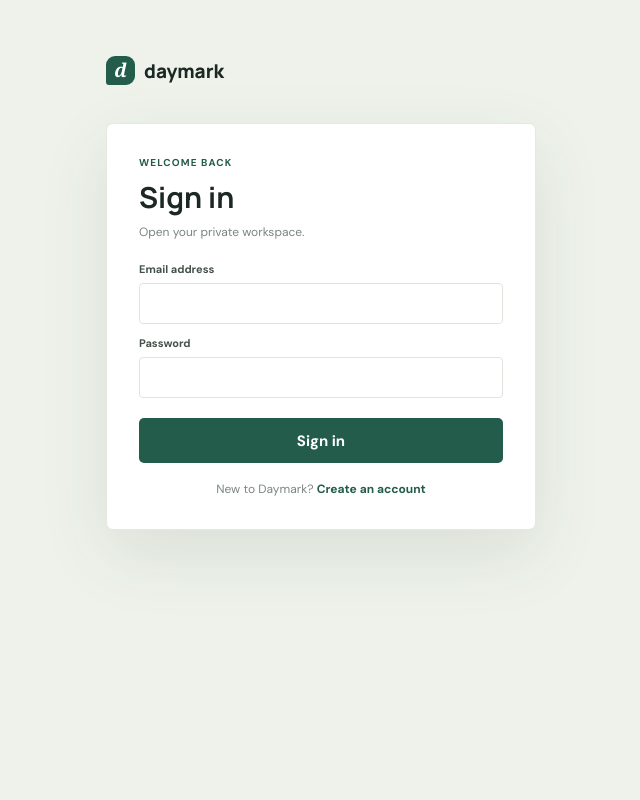
After one commit to asik455/DayMark, a Flask app: page /login in a window 1280 px wide. The commit adds this page. Shown: the whole page, without its empty margins (319-959 px from the left). Run offline with Flask 3, Linux system fonts and the light colour scheme.

Commit message:
Add private accounts and task ownership

```diff
--- a/app.py
+++ b/app.py
@@ -6,9 +6,19 @@ from pathlib import Path
 from uuid import uuid4
 
 from dotenv import load_dotenv
-from flask import Flask, Response, jsonify, render_template, request
+from flask import (
+    Flask,
+    Response,
+    jsonify,
+    redirect,
+    render_template,
+    request,
+    session,
+    url_for,
+)
 from pymongo import MongoClient, ReturnDocument
 from pymongo.errors import PyMongoError
+from werkzeug.security import check_password_hash, generate_password_hash
 
 
 PRIORITIES = {"Low", "Medium", "High"}
@@ -30,13 +40,22 @@ def create_app(test_config=None):
         MONGO_DB_NAME=os.environ.get("MONGO_DB_NAME", "mydb"),
         MAX_CONTENT_LENGTH=1024 * 1024,
         SITE_URL=os.environ.get("SITE_URL", "").rstrip("/"),
+        SECRET_KEY=os.environ.get("SECRET_KEY", os.environ.get("FLASK_SECRET_KEY", "")),
     )
     if test_config:
         app.config.update(test_config)
+    if not app.config["SECRET_KEY"]:
+        app.config["SECRET_KEY"] = os.urandom(32)
+    app.config["SESSION_COOKIE_HTTPONLY"] = True
+    app.config["SESSION_COOKIE_SAMESITE"] = "Lax"
+    app.config["SESSION_COOKIE_SECURE"] = not app.config["TESTING"]
 
     app.extensions["mongo_client"] = None
     app.extensions["tasks_collection"] = None
+    app.extensions["users_collection"] = None
     app.extensions["mongo_initialized"] = False
+    app.extensions["users_initialized"] = False
+    app.extensions["test_users"] = {}
 
     def read_json_tasks(path):
         path = Path(path)
@@ -72,21 +91,60 @@ def create_app(test_config=None):
             app.extensions["tasks_collection"] = collection
         if not app.extensions["mongo_initialized"]:
             collection.create_index("id", unique=True)
-            for task in read_json_tasks(app.config["LEGACY_TASKS_FILE"]):
-                if isinstance(task, dict) and isinstance(task.get("id"), str):
-                    collection.update_one(
-                        {"id": task["id"]},
-                        {"$setOnInsert": task},
-                        upsert=True,
-                    )
             app.extensions["mongo_initialized"] = True
         return collection
 
-    def read_tasks():
+    def get_users_collection():
         if app.config["TASKS_FILE"] is not None:
-            return read_json_tasks(app.config["TASKS_FILE"])
+            return None
+        collection = app.extensions["users_collection"]
+        if collection is None:
+            mongo_uri = app.config["MONGO_URI"]
+            if not mongo_uri:
+                raise DatabaseConfigurationError(
+                    "MongoDB is not configured. Set MONGO_URI in the environment."
+                )
+            mongo_client = MongoClient(
+                mongo_uri,
+                w=1,
+                wtimeoutms=5000,
+                serverSelectionTimeoutMS=15000,
+            )
+            database = mongo_client.get_default_database(
+                default=app.config["MONGO_DB_NAME"]
+            )
+            collection = database["users"]
+            app.extensions["mongo_client"] = mongo_client
+            app.extensions["users_collection"] = collection
+        if not app.extensions["users_initialized"]:
+            collection.create_index("email", unique=True)
+            app.extensions["users_initialized"] = True
+        return collection
+
+    def current_user_id():
+        return session.get("user_id")
+
+    def require_user():
+        user_id = current_user_id()
+        if not user_id:
+            if request.path.startswith("/api/"):
+                return None, (jsonify({"error": "Please sign in."}), 401)
+            return None, redirect(url_for("login"))
+        return user_id, None
+
+    def read_tasks(owner_id=None):
+        if app.config["TASKS_FILE"] is not None:
+            owner_id = owner_id or current_user_id()
+            return [
+                task
+                for task in read_json_tasks(app.config["TASKS_FILE"])
+                if task.get("owner_id") == owner_id
+            ]
         collection = get_tasks_collection()
-        documents = collection.find().sort([("created_at", 1), ("id", 1)])
+        owner_id = owner_id or current_user_id()
+        documents = collection.find({"owner_id": owner_id}).sort(
+            [("created_at", 1), ("id", 1)]
+        )
         return [
             {key: value for key, value in task.items() if key != "_id"}
             for task in documents
@@ -161,9 +219,79 @@ def create_app(test_config=None):
     def landing():
         return render_template("index.html")
 
+    @app.route("/signup", methods=["GET", "POST"])
+    def signup():
+        if current_user_id():
+            return redirect(url_for("dashboard"))
+        error = None
+        if request.method == "POST":
+            email = request.form.get("email", "").strip().casefold()
+            password = request.form.get("password", "")
+            if not email or "@" not in email:
+                error = "Enter a valid email address."
+            elif len(password) < 8:
+                error = "Password must be at least 8 characters."
+            else:
+                user_id = str(uuid4())
+                if app.config["TASKS_FILE"] is not None:
+                    users = app.extensions["test_users"]
+                    if email in users:
+                        error = "An account with this email already exists."
+                    else:
+                        users[email] = {
+                            "id": user_id,
+                            "email": email,
+                            "password_hash": generate_password_hash(password),
+                        }
+                else:
+                    users = get_users_collection()
+                    if users.find_one({"email": email}):
+                        error = "An account with this email already exists."
+                    else:
+                        users.insert_one({
+                            "id": user_id,
+                            "email": email,
+                            "password_hash": generate_password_hash(password),
+                        })
+                if not error:
+                    session["user_id"] = user_id
+                    session["email"] = email
+                    session.permanent = True
+                    return redirect(url_for("dashboard"))
+        return render_template("auth.html", mode="signup", error=error)
+
+    @app.route("/login", methods=["GET", "POST"])
+    def login():
+        if current_user_id():
+            return redirect(url_for("dashboard"))
+        error = None
+        if request.method == "POST":
+            email = request.form.get("email", "").strip().casefold()
+            password = request.form.get("password", "")
+            if app.config["TASKS_FILE"] is not None:
+                user = app.extensions["test_users"].get(email)
+            else:
+                user = get_users_collection().find_one({"email": email})
+            if not user or not check_password_hash(user["password_hash"], password):
+                error = "Email or password is incorrect."
+            else:
+                session["user_id"] = user["id"]
+                session["email"] = user["email"]
+                session.permanent = True
+                return redirect(url_for("dashboard"))
+        return render_template("auth.html", mode="login", error=error)
+
+    @app.post("/logout")
+    def logout():
+        session.clear()
+        return redirect(url_for("landing"))
+
     @app.get("/dashboard")
     def dashboard():
-        return render_template("dashboard.html")
+        user_id, auth_response = require_user()
+        if auth_response:
+            return auth_response
+        return render_template("dashboard.html", email=session.get("email", ""))
 
     @app.get("/robots.txt")
     def robots():
@@ -182,7 +310,10 @@ def create_app(test_config=None):
 
     @app.get("/api/tasks")
     def list_tasks():
-        tasks = read_tasks()
+        user_id, auth_response = require_user()
+        if auth_response:
+            return auth_response
+        tasks = read_tasks(user_id)
         search = request.args.get("q", "").strip().casefold()
         status = request.args.get("status", "").strip()
         priority = request.args.get("priority", "").strip()
@@ -201,7 +332,10 @@ def create_app(test_config=None):
 
     @app.get("/api/stats")
     def task_stats():
-        tasks = read_tasks()
+        user_id, auth_response = require_user()
+        if auth_response:
+            return auth_response
+        tasks = read_tasks(user_id)
         return jsonify(
             {
                 "total": len(tasks),
@@ -215,6 +349,9 @@ def create_app(test_config=None):
 
     @app.post("/api/tasks")
     def create_task():
+        user_id, auth_response = require_user()
+        if auth_response:
+            return auth_response
         data, error = validate_task(request.get_json(silent=True))
         if error:
             return jsonify({"error": error}), 400
@@ -224,9 +361,10 @@ def create_app(test_config=None):
             **data,
             "created_at": now,
             "updated_at": now,
+            "owner_id": user_id,
         }
         if app.config["TASKS_FILE"] is not None:
-            tasks = read_tasks()
+            tasks = read_json_tasks(app.config["TASKS_FILE"])
             tasks.append(task)
             write_tasks(tasks)
         else:
@@ -235,13 +373,16 @@ def create_app(test_config=None):
 
     @app.put("/api/tasks/<task_id>")
     def update_task(task_id):
+        user_id, auth_response = require_user()
+        if auth_response:
+            return auth_response
         data, error = validate_task(request.get_json(silent=True))
         if error:
             return jsonify({"error": error}), 400
         if app.config["TASKS_FILE"] is not None:
-            tasks = read_tasks()
+            tasks = read_json_tasks(app.config["TASKS_FILE"])
             for index, task in enumerate(tasks):
-                if task["id"] == task_id:
+                if task["id"] == task_id and task.get("owner_id") == user_id:
                     updated = {
                         **task,
                         **data,
@@ -252,7 +393,7 @@ def create_app(test_config=None):
                     return jsonify(updated)
         else:
             updated = get_tasks_collection().find_one_and_update(
-                {"id": task_id},
+                {"id": task_id, "owner_id": user_id},
                 {
                     "$set": {
                         **data,
@@ -268,14 +409,22 @@ def create_app(test_config=None):
 
     @app.delete("/api/tasks/<task_id>")
     def delete_task(task_id):
+        user_id, auth_response = require_user()
+        if auth_response:
+            return auth_response
         if app.config["TASKS_FILE"] is not None:
-            tasks = read_tasks()
-            remaining = [task for task in tasks if task["id"] != task_id]
+            tasks = read_json_tasks(app.config["TASKS_FILE"])
+            remaining = [
+                task for task in tasks
+                if not (task["id"] == task_id and task.get("owner_id") == user_id)
+            ]
             if len(remaining) == len(tasks):
                 return jsonify({"error": "Task not found."}), 404
             write_tasks(remaining)
         else:
-            result = get_tasks_collection().delete_one({"id": task_id})
+            result = get_tasks_collection().delete_one(
+                {"id": task_id, "owner_id": user_id}
+            )
             if result.deleted_count == 0:
                 return jsonify({"error": "Task not found."}), 404
         return jsonify({"message": "Task deleted."})
--- a/static/styles.css
+++ b/static/styles.css
@@ -85,6 +85,8 @@ button { cursor: pointer; }
 .dashboard-page { min-height: 100vh; background: #f8f9f6; }
 .workspace-header { display: flex; height: 72px; align-items: center; justify-content: space-between; padding-inline: max(32px, calc((100% - 1120px) / 2)); border-bottom: 1px solid var(--line); background: rgba(255,255,255,.7); }
 .header-right { display: flex; align-items: center; gap: 30px; }
+.header-right form { margin: 0; }
+.logout-button { padding: 0; border: 0; background: transparent; }
 .local-label, .home-link { color: #758078; font-size: 11px; font-weight: 600; }
 .local-label { display: flex; align-items: center; gap: 8px; }
 .local-label span { width: 7px; height: 7px; border-radius: 50%; background: #63a47a; }
@@ -180,6 +182,19 @@ textarea.text-field { resize: vertical; }
 .toast { position: fixed; right: 24px; bottom: 22px; z-index: 5; padding: 12px 17px; border-radius: 4px; background: var(--ink); color: white; font-size: 12px; opacity: 0; pointer-events: none; transform: translateY(8px); transition: opacity .2s ease, transform .2s ease; }
 .toast.is-visible { opacity: 1; transform: translateY(0); }
 
+/* Authentication */
+.auth-page { min-height: 100vh; background: #eef2eb; }
+.auth-shell { width: min(430px, calc(100% - 38px)); margin: 0 auto; padding-block: 56px; }
+.auth-shell > .brand { margin-bottom: 38px; }
+.auth-card { padding: 32px; border: 1px solid var(--line); border-radius: 7px; background: white; box-shadow: 0 24px 70px rgba(35, 66, 51, .10); }
+.auth-card h1 { margin: 8px 0 7px; font-family: var(--font-display); font-size: 29px; }
+.auth-lede { margin: 0 0 22px; color: #7a8580; font-size: 12px; }
+.auth-card .field-label { margin-top: 12px; }
+.auth-submit { width: 100%; margin-top: 20px; }
+.auth-error { margin: 10px 0 0; padding: 10px 12px; border-radius: 4px; background: #f8ebe7; color: #a94d3a; font-size: 12px; }
+.auth-switch { margin: 18px 0 0; color: #7a8580; font-size: 12px; text-align: center; }
+.auth-switch a { color: var(--green); font-weight: 700; }
+
 @keyframes rise-in { from { opacity: 0; transform: translateY(14px); } to { opacity: 1; transform: translateY(0); } }
 @keyframes row-in { from { opacity: 0; transform: translateY(4px); } to { opacity: 1; transform: translateY(0); } }
 
--- /dev/null
+++ b/templates/auth.html
@@ -0,0 +1,33 @@
+<!doctype html>
+<html lang="en">
+<head>
+  <meta charset="utf-8">
+  <meta name="viewport" content="width=device-width, initial-scale=1">
+  <title>{{ "Create account" if mode == "signup" else "Sign in" }} | Daymark</title>
+  <link rel="preconnect" href="https://fonts.googleapis.com">
+  <link rel="preconnect" href="https://fonts.gstatic.com" crossorigin>
+  <link href="https://fonts.googleapis.com/css2?family=DM+Sans:wght@400;500;600;700&family=Manrope:wght@600;700;800&display=swap" rel="stylesheet">
+  <link rel="stylesheet" href="{{ url_for('static', filename='styles.css') }}">
+</head>
+<body class="auth-page">
+  <main class="auth-shell">
+    <a class="brand" href="/" aria-label="Daymark home"><span class="brand-mark">d</span>daymark</a>
+    <section class="auth-card">
+      <p class="eyebrow">{{ "A PRIVATE SPACE" if mode == "signup" else "WELCOME BACK" }}</p>
+      <h1>{{ "Create your account" if mode == "signup" else "Sign in" }}</h1>
+      <p class="auth-lede">{{ "Start a task list that only you can access." if mode == "signup" else "Open your private workspace." }}</p>
+      {% if error %}<p class="auth-error" role="alert">{{ error }}</p>{% endif %}
+      <form method="post">
+        <label class="field-label" for="email">Email address</label>
+        <input class="text-field" id="email" name="email" type="email" autocomplete="email" required>
+        <label class="field-label" for="password">Password</label>
+        <input class="text-field" id="password" name="password" type="password" autocomplete="{{ 'new-password' if mode == 'signup' else 'current-password' }}" minlength="8" required>
+        <button class="button button-primary auth-submit" type="submit">{{ "Create account" if mode == "signup" else "Sign in" }}</button>
+      </form>
+      <p class="auth-switch">
+        {% if mode == "signup" %}Already have an account? <a href="/login">Sign in</a>{% else %}New to Daymark? <a href="/signup">Create an account</a>{% endif %}
+      </p>
+    </section>
+  </main>
+</body>
+</html>
--- a/templates/dashboard.html
+++ b/templates/dashboard.html
@@ -14,7 +14,7 @@
 <body class="dashboard-page">
   <header class="workspace-header">
     <a class="brand" href="/" aria-label="Daymark home"><span class="brand-mark">d</span>daymark</a>
-    <div class="header-right"><span class="local-label"><span></span> Saved to your workspace</span><a class="home-link" href="/">Back to home <span aria-hidden="true">↗</span></a></div>
+    <div class="header-right"><span class="local-label"><span></span> {{ email }}</span><form method="post" action="/logout"><button class="home-link logout-button" type="submit">Sign out</button></form></div>
   </header>
 
   <main class="workspace wrap">
--- a/templates/index.html
+++ b/templates/index.html
@@ -25,8 +25,8 @@
         <p class="eyebrow"><span class="eyebrow-dot"></span> A calmer way to get things done</p>
         <h1>Make room<br>for the <em>work</em>.</h1>
         <p class="hero-lede">A thoughtful little home for your to-dos. Keep the important things close, and let the rest wait its turn.</p>
-        <a class="button button-primary button-large" href="/dashboard">Get started <span aria-hidden="true">→</span></a>
-        <p class="hero-footnote">Free to use. Your tasks stay on this device.</p>
+        <a class="button button-primary button-large" href="/signup">Get started <span aria-hidden="true">→</span></a>
+        <p class="hero-footnote">Free to use. Your tasks stay private to your account.</p>
       </div>
       <div class="hero-art" aria-label="Preview of the Daymark task dashboard">
         <div class="art-orbit orbit-one"></div>
```
Also changed, not shown: tests/test_app.py (+24 -2 lines), README.md, 1 other file.
